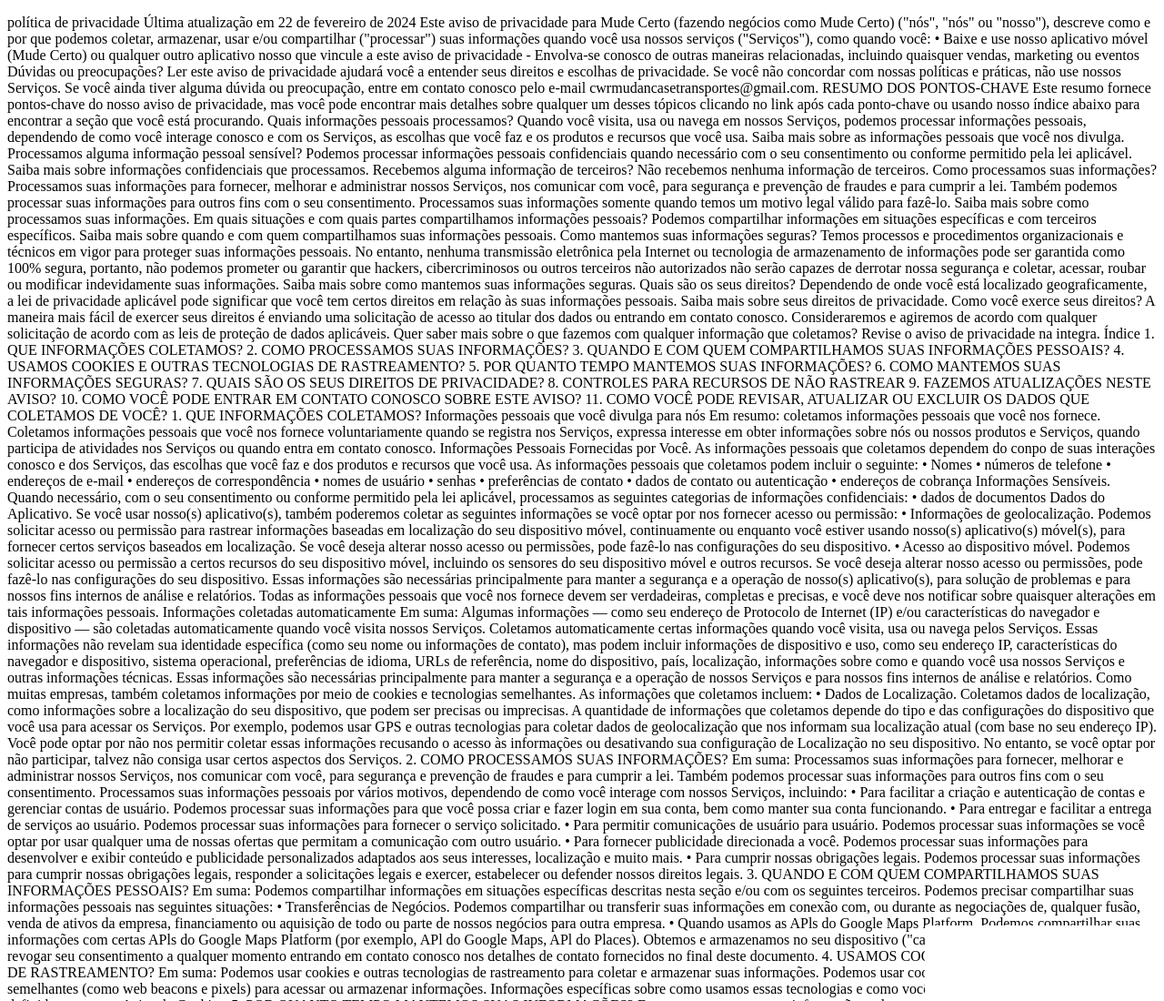
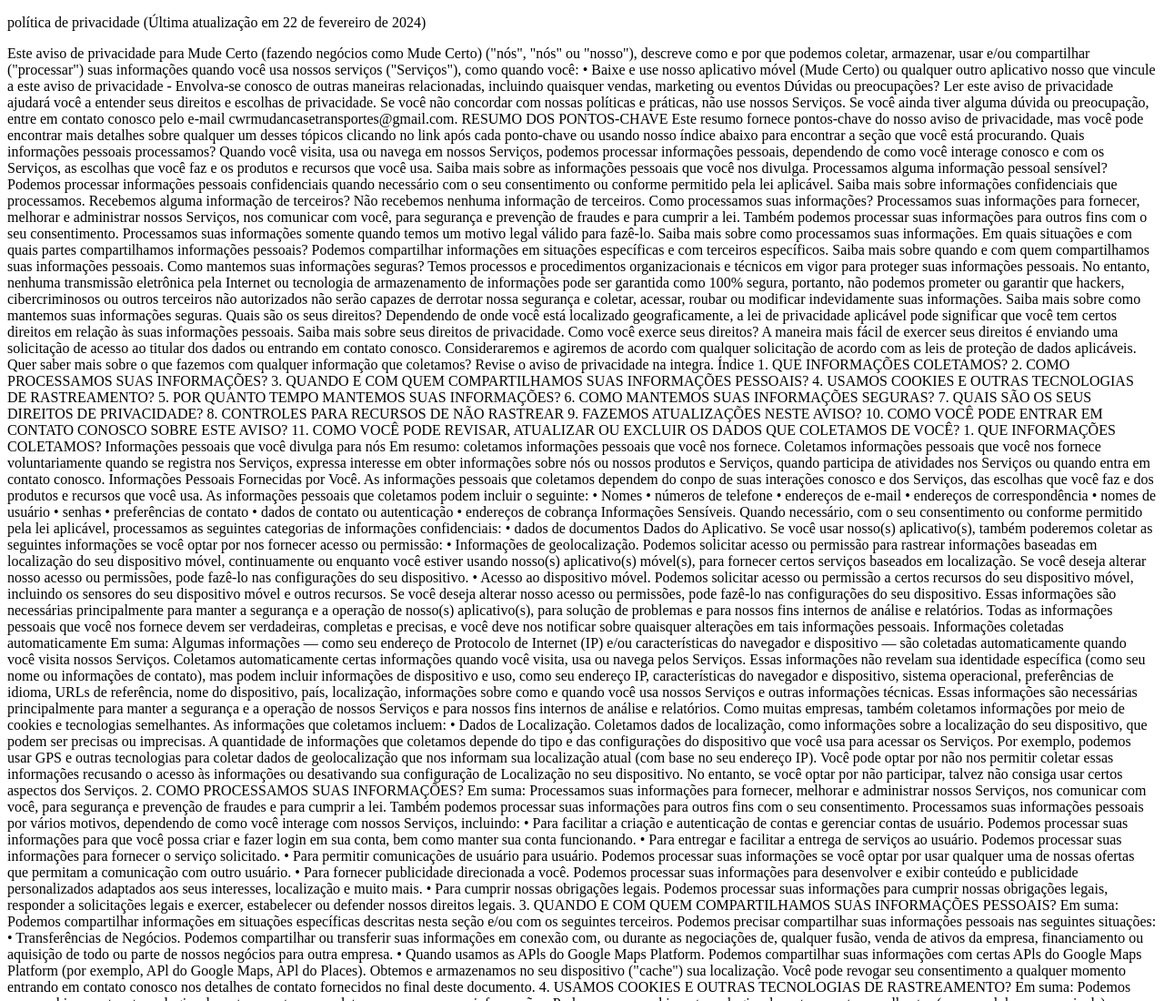
Before and after one commit to CWRMudancas/cwrterms.github.io, a plain HTML site: page index.html in a window 1280 px wide. Shown: the top 1100 px of the page at 91% size. Drawn offline with Linux system fonts and the light colour scheme.

Commit message:
Update index.html

```diff
--- a/index.html
+++ b/index.html
@@ -7,9 +7,11 @@
   </head>
   <body>
     <p>
-      política de privacidade Última atualização em 22 de fevereiro de 2024 Este
-      aviso de privacidade para Mude Certo (fazendo negócios como Mude Certo)
-      ("nós", "nós" ou "nosso"), descreve como e por que podemos coletar,
+      política de privacidade (Última atualização em 22 de fevereiro de 2024)
+    </p>
+    <p>
+      Este aviso de privacidade para Mude Certo (fazendo negócios como Mude
+      Certo) ("nós", "nós" ou "nosso"), descreve como e por que podemos coletar,
       armazenar, usar e/ou compartilhar ("processar") suas informações quando
       você usa nossos serviços ("Serviços"), como quando você: • Baixe e use
       nosso aplicativo móvel (Mude Certo) ou qualquer outro aplicativo nosso que
```
